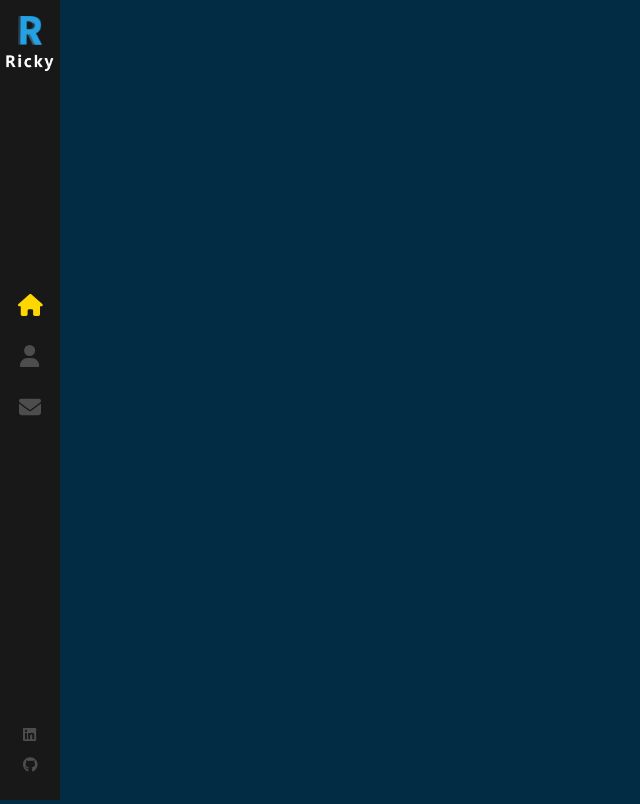
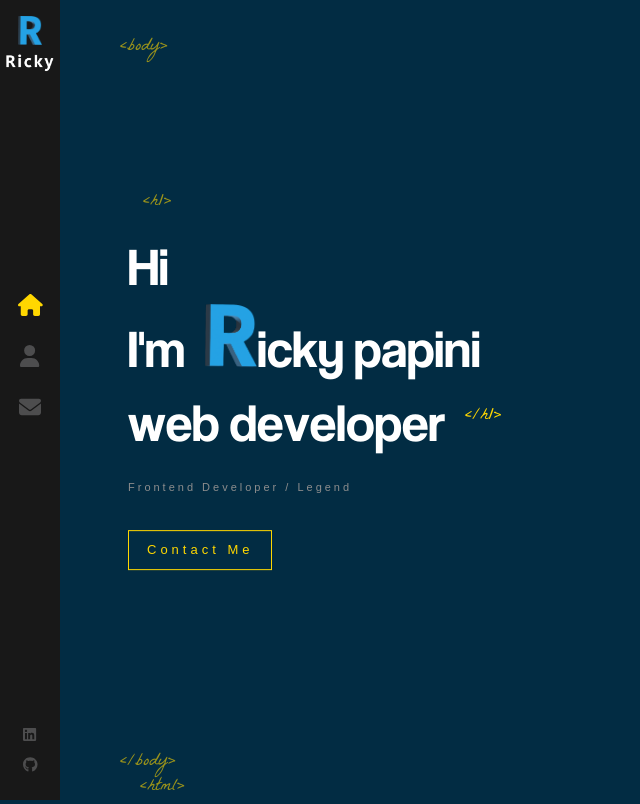
Before and after one commit to RickyPaps/portfolio-revamped, a React (Create React App) app: page / in a window 1280 px wide. Shown: the whole page, without its empty margins (0-640 px from the left). Built offline with nearby package versions, Linux system fonts and the light colour scheme.

Commit message:
Added hover effect to letters on home page

```diff
--- a/src/App.js
+++ b/src/App.js
@@ -2,12 +2,15 @@
 import './App.scss'
 import { Route, Routes } from 'react-router-dom'
 import Layout from './components/Layout'
+import Home from './components/Home'
 
 function App() {
   return (
     <>
       <Routes>
-        <Route path="/" element={<Layout />} />
+        <Route path="/" element={<Layout />}>
+          <Route index element={<Home />} />
+        </Route>
       </Routes>
     </>
   )
--- a/src/App.scss
+++ b/src/App.scss
@@ -18,5 +18,5 @@
 }
 
 input, textarea {
-  font-family: 'Helvetica Neue';
+  font-family: 'Coolvetica';
 }
--- /dev/null
+++ b/src/components/AnimatedLetters/index.js
@@ -0,0 +1,15 @@
+import './index.scss'
+
+const AnimatedLetters = ({ letterClass, strArray, id }) => {
+  return (
+    <span>
+      {strArray.map((char, i) => (
+        <span key={char + i} className={`${letterClass} _${i + id}`}>
+          {char}
+        </span>
+      ))}
+    </span>
+  )
+}
+
+export default AnimatedLetters
--- /dev/null
+++ b/src/components/AnimatedLetters/index.scss
@@ -0,0 +1,24 @@
+.text-animate {
+    display: inline-block;
+    opacity: 0;
+    animation: bounceIn 1s 1s;
+    animation-fill-mode: forwards;
+    min-width: 10px;
+}
+
+@for $i from 1 through 35 {
+    .text-animate._#{$i} {
+        animation-delay: #{$i / 12}s;
+    }
+}
+
+.text-animate-hover {
+    min-width: 10px;
+    display: inline-block;
+    animation-fill-mode: both;
+
+    &:hover {
+        animation: rubberBand 1s;
+        color: #ffd700;
+    }
+}
--- /dev/null
+++ b/src/components/Home/index.js
@@ -0,0 +1,67 @@
+import './index.scss'
+import LogoTitle from '../../assets/images/portolio-letter.png'
+import { Link } from 'react-router-dom'
+import { useEffect, useState } from 'react'
+import AnimatedLetters from '../AnimatedLetters'
+
+const Home = () => {
+  const [letterClass, setLetterClass] = useState('text-animate')
+  const nameArray = ['i', 'c', 'k', 'y', ' ', 'p', 'a', 'p', 'i', 'n', 'i']
+  const jobArray = [
+    'w',
+    'e',
+    'b',
+    ' ',
+    'd',
+    'e',
+    'v',
+    'e',
+    'l',
+    'o',
+    'p',
+    'e',
+    'r',
+  ]
+
+  useEffect(() => {
+    let Timeout = setTimeout(() => {
+      setLetterClass('text-animate-hover')
+    }, 4000)
+
+    return () => {
+      clearTimeout(Timeout)
+    }
+  }, [])
+
+  return (
+    <div className="container home-page">
+      <div className="text-zone">
+        <h1>
+          <span className={letterClass}>H</span>
+          <span className={`${letterClass} _12`}>i</span>
+          <br />
+          <span className={`${letterClass} _13`}>I</span>
+          <span className={`${letterClass} _14`}>'m</span>
+          <img src={LogoTitle} alt="dev" />
+          <AnimatedLetters
+            letterClass={letterClass}
+            strArray={nameArray}
+            id={15}
+          />
+          <br />
+          <AnimatedLetters
+            letterClass={letterClass}
+            strArray={jobArray}
+            id={22}
+          />
+        </h1>
+        <h2>Frontend Developer / Legend</h2>
+        <Link to="/contact" className="flat-button">
+          Contact Me
+        </Link>
+      </div>
+    </div>
+  )
+}
+
+export default Home
--- /dev/null
+++ b/src/components/Home/index.scss
@@ -0,0 +1,79 @@
+.home-page {
+    .text-zone {
+        position: absolute;
+        left: 10%;
+        top: 50%;
+        transform: translateY(-50%);
+        width: 40%;
+        max-height: 90%;
+    }
+    h1 {
+        color: #fff;
+        font-size: 53px;
+        margin: 0;
+        font-family: "Coolvetica";
+        font-weight: 400;
+
+        &::before {
+            content: "<h1>";
+            font-family: "La Belle Aurore";
+            color: #ffd700;
+            font-size: 18px;
+            position: absolute;
+            margin-top: -40px;
+            left: 15px;
+            opacity: 0.6;
+        }
+
+        &::after {
+            content: "</h1>";
+            font-family: "La Belle Aurore";
+            color: #ffd700;
+            font-size: 18px;
+            position: absolute;
+            margin-top: 18px;
+            margin-left: 20px;
+            animation: fadeIn 1s 1.7s backwards;
+            opacity: 0.6s;
+        }
+        img {
+            width: 52px;
+            margin-left: 20px;
+            opacity: 0;
+            height: auto;
+            animation: rotateIn 1s linear both;
+            animation-delay: 1.4s;
+        }
+    }
+
+    h2 {
+        color: #8d8d8d;
+        margin-top: 20px;
+        font-weight: 400;
+        font-size: 11px;
+        font-family: sans-serif;
+        letter-spacing: 3px;
+        animation: fadeIn 1s 1.8s backwards;
+    }
+
+    .flat-button {
+        color: #ffd700;
+        font-size: 13px;
+        font-weight: 400;
+        letter-spacing: 4px;
+        font-family: sans-serif;
+        text-decoration: none;
+        padding: 10px 18px;
+        border: 1px solid #ffd700;
+        margin-top: 25px;
+        float: left;
+        animation: fadeIn 1s 1.8s backwards;
+        white-space: nowrap;
+        transition: all 0.5s ease-in-out;
+
+        &:hover {
+            background: #ffd700;
+            color: #333;
+        }
+    }
+}
--- a/src/components/Layout/index.js
+++ b/src/components/Layout/index.js
@@ -1,11 +1,23 @@
 import './index.scss'
 import Sidebar from '../sidebar'
+import { Outlet } from 'react-router-dom'
 
 const Layout = () => {
   return (
-    <>
+    <div className="App">
       <Sidebar />
-    </>
+      <div className="page">
+        <span className="tags top-tags">&lt;body&gt;</span>
+
+        <Outlet />
+
+        <span className="tags bottom-tags">
+          &lt;/body&gt;
+          <br />
+          <span className="bottom-tag-html">&lt;html&gt;</span>
+        </span>
+      </div>
+    </div>
   )
 }
 
--- a/src/components/Layout/index.scss
+++ b/src/components/Layout/index.scss
@@ -0,0 +1,39 @@
+.page {
+    width: 100%;
+    height: 100%;
+    position: absolute;
+}
+
+.top-tags {
+    bottom: auto;
+    top: 35px;
+}
+
+.tags {
+    color: #ffd700;
+    opacity: 0.6;
+    position: absolute;
+    bottom: 0;
+    left: 120px;
+    font-size: 18px;
+    font-family: "La Belle Aurore";
+}
+
+.bottom-tag-html {
+    margin-left: 20px;
+}
+
+.container {
+    width: 100%;
+    will-change: contents;
+    height: 90%;
+    min-height: 556px;
+    position: absolute;
+    opacity: 0;
+    top: 5%;
+    margin: 0 auto;
+    z-index: 1;
+    transform-style: preserve-3d;
+    animation: fadeIn 1s forwards;
+    animation-delay: 1s;
+}
--- a/src/index.css
+++ b/src/index.css
@@ -4,7 +4,7 @@
 
 body {
   margin: 0;
-  font:300 11px/1.4'Helvetica Neue', 'sans-serif';
+  font: 300 11px/1.4 'Coolvetica', 'sans-serif';
   color: #444;
   background: #022c43;
   overflow: hidden;
--- a/src/index.js
+++ b/src/index.js
@@ -4,6 +4,7 @@
 import App from './App'
 import reportWebVitals from './reportWebVitals'
 import { BrowserRouter } from 'react-router-dom'
+import './assets/fonts/helvetica-neu.ttf'
 
 const root = ReactDOM.createRoot(document.getElementById('root'))
 root.render(
```
